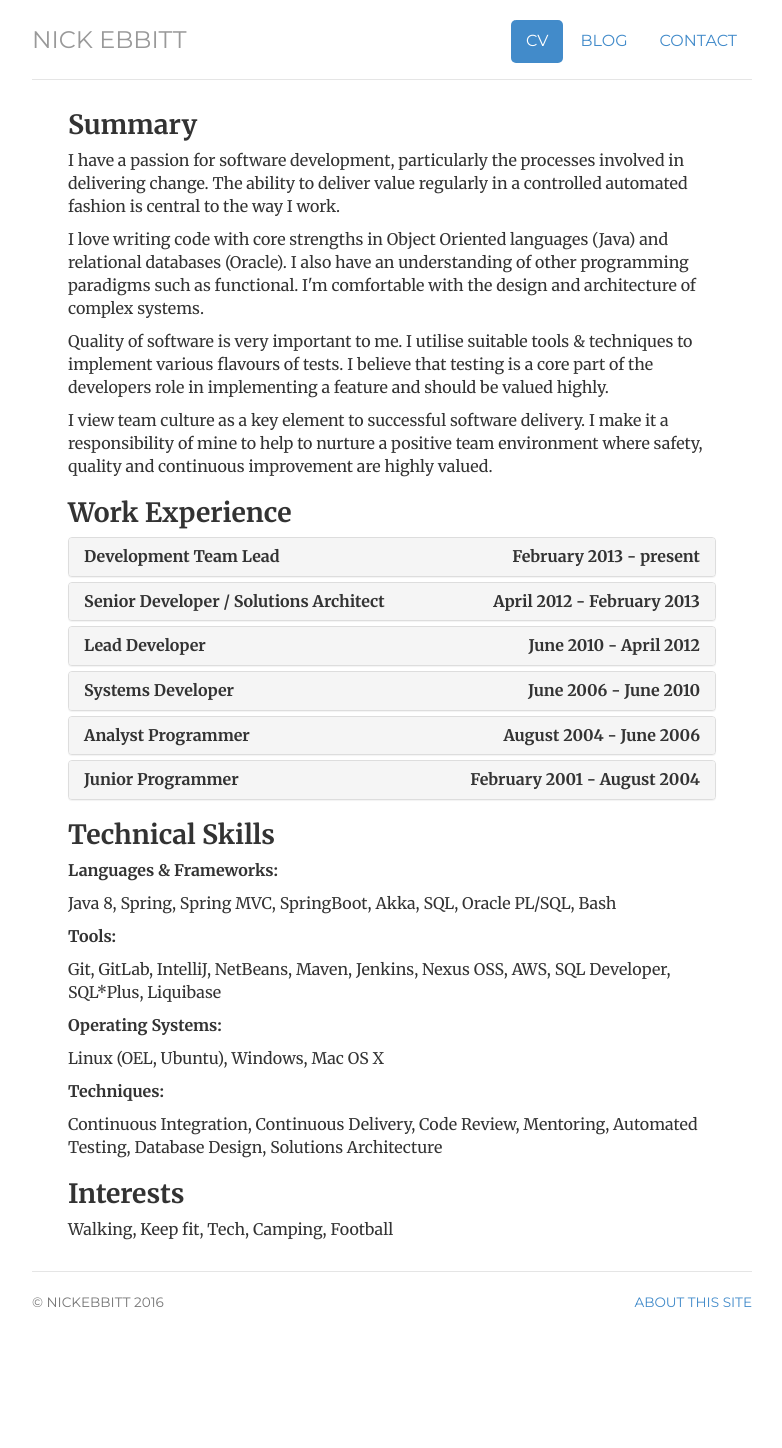
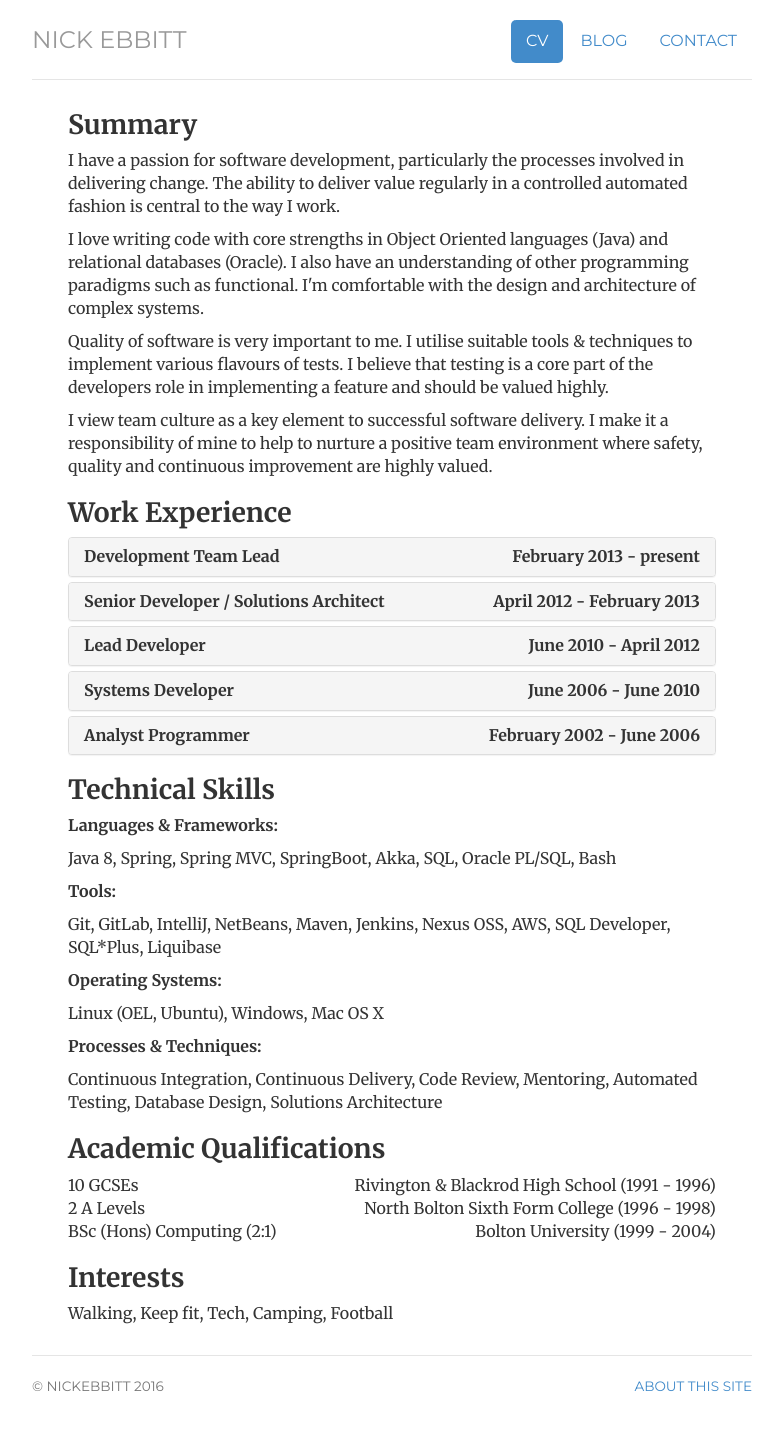
Before and after one commit to nickebbitt/nickebbitt.github.io, a Jekyll site: the page built from cv/index.html, in a window 1280 px wide. Shown: the whole page, without its empty margins (248-1030 px from the left). Built offline with Jekyll 4.4.1, drawn with Linux system fonts in a browser that asks for light colours; before the commit the page ends 1364 px from its top, so only the background shows below that.

Commit message:
Add qualifications to CV

```diff
--- a/cv/index.html
+++ b/cv/index.html
@@ -29,11 +29,11 @@ description: Contact information for Nick Ebbitt, a Software Engineer living and
           <p>Hands-on technical lead responsbile for the the delivery of multiple key strategic products to the support the ongoing growth of the business.<p/>
           <p>Key accomplishments:</p>
           <ul>
-            <li>Central to the design and implementation of the mobile platform supporting delivery of the award winning <a href="https://tracsisops.com/software/business-management-software/dayone/">DayOne</a> product.
-            <li>Led the successful modernisation of development practices within the organisation.
-            <li>Introduced DVCS (Git, GitLab), Continuous Integration (Jenkins, Nexus) and automated testing (JUnit, Selenium, RestAssured) to the development team's processes.
-            <li>Redesigned DayOne mobile platform to utilise cloud based architecture (AWS) following a Continuous Delivery aproach.
-            <li>Coordinated regular developer forums to promote knowledge sharing and team builing via tech talks.
+            <li>Central to the design and implementation of the mobile platform supporting delivery of the award winning <a href="https://tracsisops.com/software/business-management-software/dayone/">DayOne</a> product.</li>
+            <li>Led the successful modernisation of development practices within the organisation.</li>
+            <li>Introduced DVCS (Git, GitLab), Continuous Integration (Jenkins, Nexus) and automated testing (JUnit, Selenium, RestAssured) to the development team's processes.</li>
+            <li>Redesigned DayOne mobile platform to utilise cloud based architecture (AWS) following a Continuous Delivery aproach.</li>
+            <li>Coordinated regular developer forums to promote knowledge sharing and team builing via tech talks.</li>
           </ul>
         </div>
       </div>
@@ -102,24 +100,18 @@ description: Contact information for Nick Ebbitt, a Software Engineer living and
     <div class="panel panel-default">
       <div class="panel-heading">
         <h4 class="panel-title">
-          <a data-toggle="collapse" data-parent="#accordion" href="#collapse5">Analyst Programmer <span style="float:right;">August 2004 - June 2006</span></a>
+          <a data-toggle="collapse" data-parent="#accordion" href="#collapse5">Analyst Programmer <span style="float:right;">February 2002 - June 2006</span></a>
         </h4>
       </div>
       <div id="collapse5" class="panel-collapse collapse">
         <div class="panel-body">
           <p><b>Company:</b> Premierline Direct Ltd.</p>
-        </div>
-      </div>
-    </div>
-    <div class="panel panel-default">
-      <div class="panel-heading">
-        <h4 class="panel-title">
-          <a data-toggle="collapse" data-parent="#accordion" href="#collapse6">Junior Programmer <span style="float:right;">February 2001 - August 2004</span></a>
-        </h4>
-      </div>
-      <div id="collapse6" class="panel-collapse collapse">
-        <div class="panel-body">
-          <p><b>Company:</b> Premierline Direct Ltd.</p>
+          <p>Responsible for the design and implementation of a customer contact system to support outbound marketing activities. Gained experience in creating and maintaining a variety of daily MI reports generated against the data warehouse using a variety of tools including MS Cubes, Business Objects and MS Excel.</p>
+          <p>Key accomplishments:</p>
+          <ul>
+            <li>Migrated an MS Access based customer contact system to SQL Server 2000 and Visual Basic 6.</li>
+            <li>Played a central role the design, build and implementation of the Commercial Vehicle & Contractors products.</li>
+          </ul>
         </div>
       </div>
     </div>
@@ -132,8 +124,13 @@ description: Contact information for Nick Ebbitt, a Software Engineer living and
   <p>Git, GitLab, IntelliJ, NetBeans, Maven, Jenkins, Nexus OSS, AWS, SQL Developer, SQL*Plus, Liquibase</p>
   <p><b>Operating Systems:</b></p>
   <p>Linux (OEL, Ubuntu), Windows, Mac OS X</p>
-  <p><b>Techniques:</b></p>
+  <p><b>Processes & Techniques:</b></p>
   <p>Continuous Integration, Continuous Delivery, Code Review, Mentoring, Automated Testing, Database Design, Solutions Architecture</p>
+
+  <h2>Academic Qualifications</h2>
+  10 GCSEs <span style="float:right;">Rivington & Blackrod High School (1991 - 1996)</span>
+	<br>2 A Levels<span style="float:right;">North Bolton Sixth Form College (1996 - 1998)</span></br>
+	BSc (Hons) Computing (2:1) <span style="float:right;">Bolton University (1999 - 2004)</span>
 
   <h2>Interests</h2>
   <p>Walking, Keep fit, Tech, Camping, Football</p>
```
Also changed, not shown: other parts of cv/index.html (+9 -11 lines).
